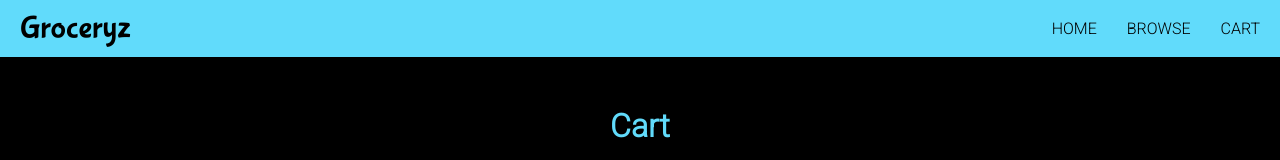
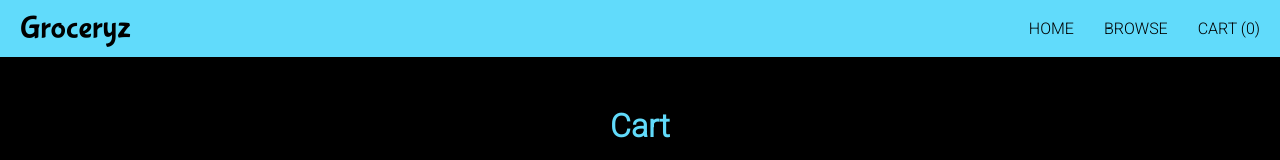
Before and after one commit to jtreeves/grocery-react, a React (Create React App) app: page /cart in a window 1280 px wide. Shown: the top 160 px of the page. Built offline with nearby package versions, Linux system fonts and the light colour scheme.

Commit message:
[Header] Display count of items in parentheses by cart link

```diff
--- a/src/components/cart/CartPage.tsx
+++ b/src/components/cart/CartPage.tsx
@@ -25,7 +25,7 @@ function CartPage(): JSX.Element {
             ...storage,
             cart: []
         })
-        navigate('home')
+        navigate('/home')
     }
 
     return (
--- a/src/components/main/Header.tsx
+++ b/src/components/main/Header.tsx
@@ -1,6 +1,18 @@
+import { useContext, useEffect, useState } from 'react'
 import { Link } from 'react-router-dom'
+import { StorageContext } from '../../types'
+import GlobalStorage from '../../GlobalStorage'
+import countItemsInCart from '../../utilities/countItemsInCart'
 
 function Header(): JSX.Element {
+    const [storage] = useContext<StorageContext>(GlobalStorage)
+    const [count, setCount] = useState<number>()
+
+    useEffect(() => {
+        const currentCount: number = countItemsInCart(storage.cart)
+        setCount(currentCount)
+    }, [storage.cart])
+
     return (
         <header>
             <span>Groceryz</span>
@@ -21,7 +33,7 @@ function Header(): JSX.Element {
 
                     <li>
                         <Link to='cart'>
-                            Cart
+                            Cart ({count})
                         </Link>
                     </li>
                 </ul>
```
